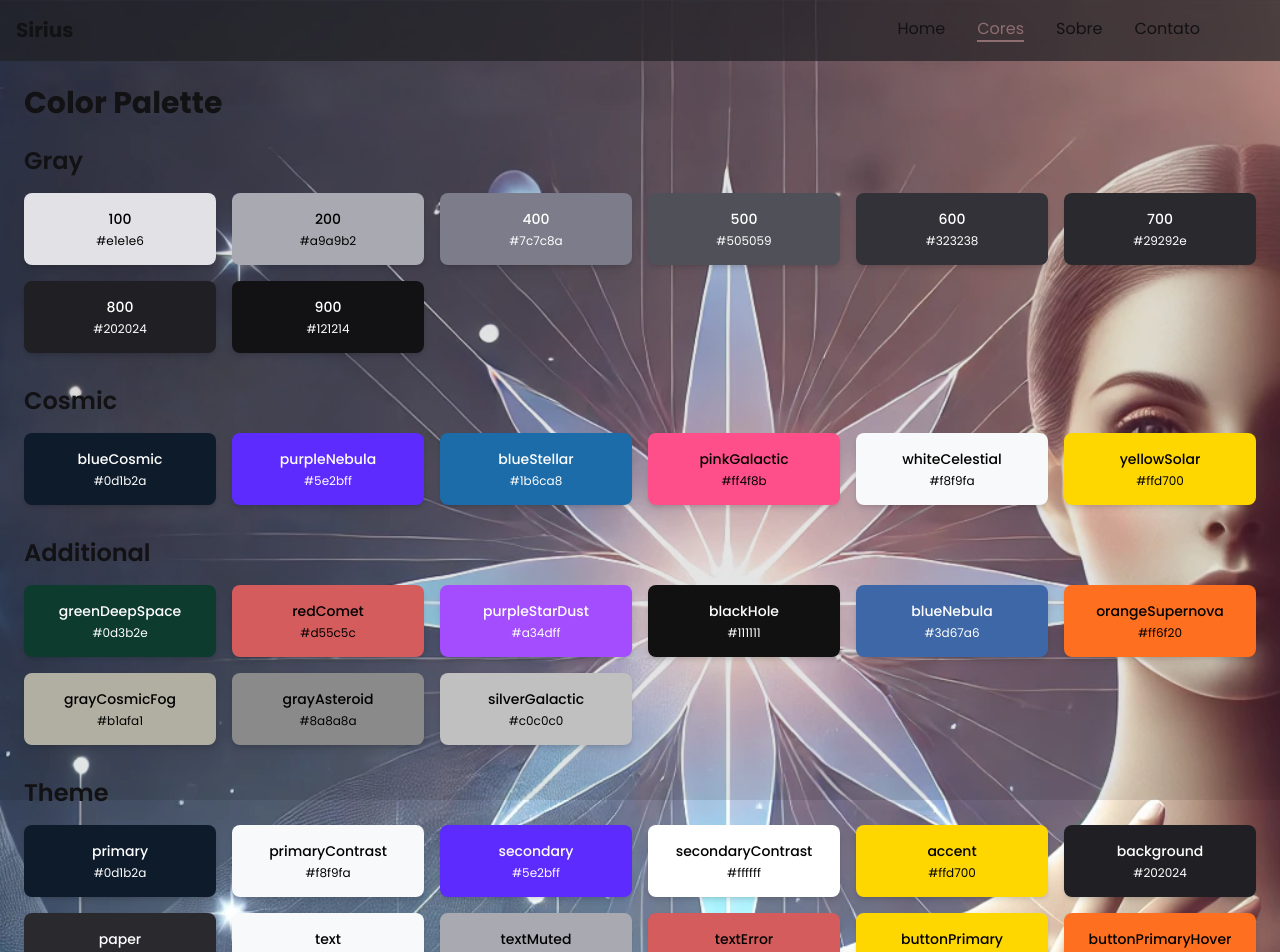
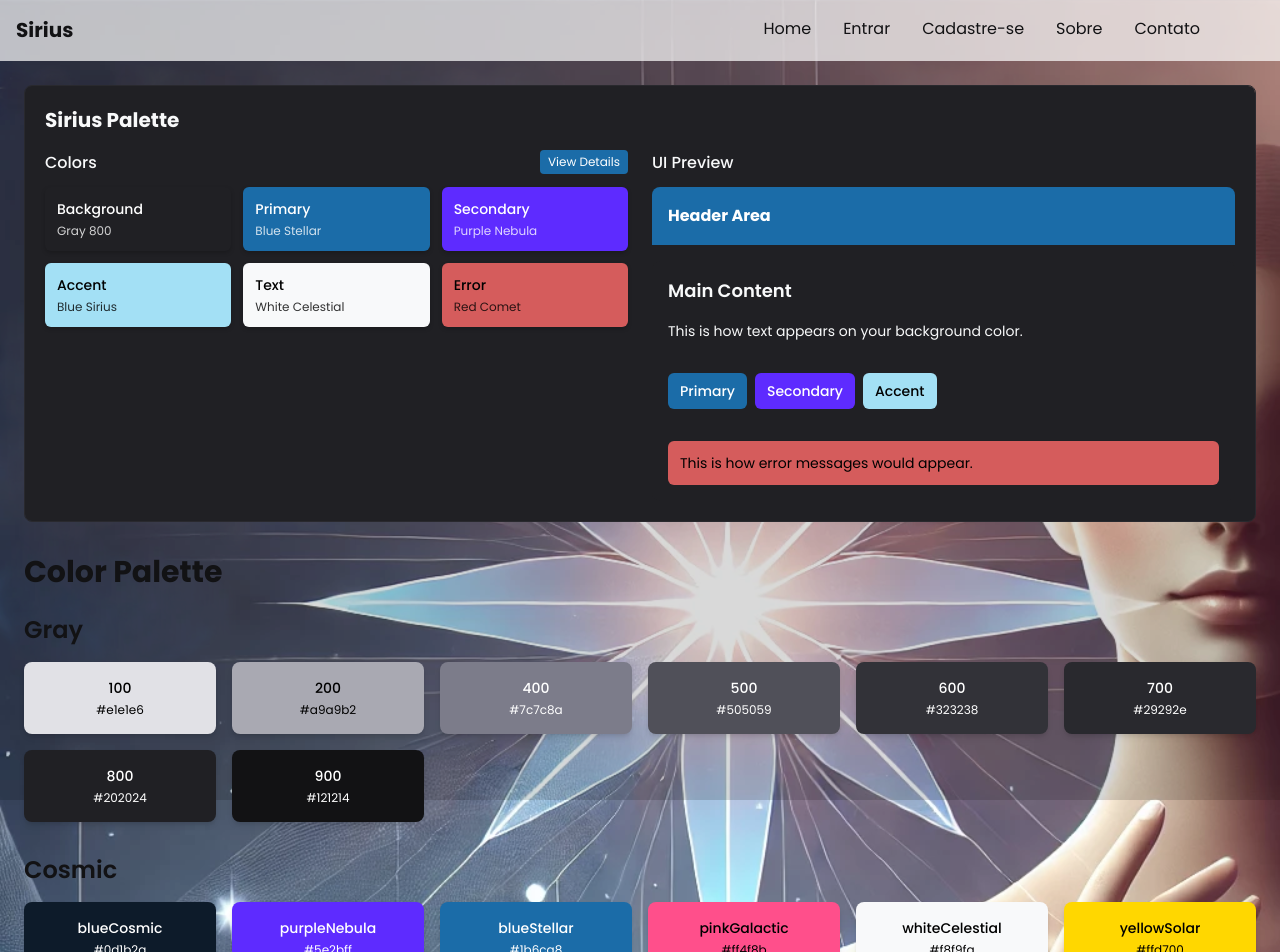
Before and after one commit to Italosm/sirius, a Next.js app: page /colors in a window 1280 px wide. Shown: the top 952 px of the page. Built offline with nearby package versions, Linux system fonts and the light colour scheme.

Commit message:
theme adjustments

```diff
--- a/package.json
+++ b/package.json
@@ -9,10 +9,13 @@
     "lint": "next lint"
   },
   "dependencies": {
+    "@hookform/resolvers": "^4.1.3",
     "next": "15.2.1",
     "react": "^19.0.0",
     "react-dom": "^19.0.0",
-    "react-icons": "^5.5.0"
+    "react-hook-form": "^7.54.2",
+    "react-icons": "^5.5.0",
+    "zod": "^3.24.2"
   },
   "devDependencies": {
     "@eslint/eslintrc": "^3",
--- a/src/app/colors/page.tsx
+++ b/src/app/colors/page.tsx
@@ -19,6 +19,7 @@ const colors = {
     pinkGalactic: '#ff4f8b',
     whiteCelestial: '#f8f9fa',
     yellowSolar: '#ffd700',
+    redStellar: '#8e6e70',
   },
   additional: {
     greenDeepSpace: '#0d3b2e',
@@ -30,13 +31,14 @@ const colors = {
     grayCosmicFog: '#b1afa1',
     grayAsteroid: '#8a8a8a',
     silverGalactic: '#c0c0c0',
+    blueSirius: '#a3e0f5',
   },
   theme: {
-    primary: '#0d1b2a',
+    primary: '#1b6ca8',
     primaryContrast: '#f8f9fa',
     secondary: '#5e2bff',
-    secondaryContrast: '#ffffff',
-    accent: '#ffd700',
+    secondaryContrast: '#e1e1e6',
+    accent: '#a3e0f5',
     background: '#202024',
     paper: '#29292e',
     text: '#f8f9fa',
@@ -66,6 +68,14 @@ type Palette = {
 type Palettes = Record<string, Palette>;
 
 const palettes: Palettes = {
+  Sirius: {
+    background: '#202024',
+    primary: '#1b6ca8',
+    secondary: '#5e2bff',
+    accent: '#a3e0f5',
+    text: '#f8f9fa',
+    error: '#d55c5c',
+  },
   'Espaço Profundo': {
     background: '#0d1b2a',
     primary: '#5e2bff',
@@ -108,6 +118,7 @@ const colorNameMap: Record<string, string> = {
   '#ff4f8b': 'Pink Galactic',
   '#f8f9fa': 'White Celestial',
   '#ffd700': 'Yellow Solar',
+  '#a3e0f5': 'Blue Sirius',
 
   // Additional colors
   '#0d3b2e': 'Green Deep Space',
@@ -306,6 +317,7 @@ const PaletteDisplay = ({
 export default function ColorsPage() {
   return (
     <div className="min-h-screen p-3 sm:p-6">
+      <PaletteDisplay name="Sirius Palette" palette={palettes.Sirius} />
       <h1 className="mb-6 text-2xl font-bold sm:text-3xl">Color Palette</h1>
 
       {/* Display individual colors by category */}
--- a/src/app/globals.css
+++ b/src/app/globals.css
@@ -1,6 +1,6 @@
 @import 'tailwindcss';
 
-@theme inline {
+@theme {
   --color-white: #ffffff;
   --color-black: #000;
 
@@ -31,13 +31,14 @@
   --color-gray-cosmic-fog: #b1afa1; /* Névoa Cósmica */
   --color-gray-asteroid: #8a8a8a; /* Cinza de Asteroide */
   --color-silver-galactic: #c0c0c0; /* Prata Galáctica */
+  --color-blue-sirius: #a3e0f5;
 
   /* Cores temáticas */
   --color-primary: var(--color-blue-stellar);
   --color-primary-contrast: var(--color-white-celestial);
   --color-secondary: var(--color-purple-nebula);
-  --color-secondary-contrast: var(--color-white-celestial);
-  --color-accent: var(--color-red-stellar);
+  --color-secondary-contrast: var(--color-gray-100);
+  --color-accent: var(--color-blue-sirius);
 
   /* Cores de fundo */
   --color-background: var(--color-gray-800);
@@ -69,13 +70,13 @@
     --color-background: var(--color-gray-800);
     --color-paper: var(--color-gray-700);
     --color-text: var(--color-white-celestial);
-    --color-text-accent: var(--color-blue-stellar);
+    --color-text-accent: var(--color-blue-sirius);
     --color-text-muted: var(--color-gray-200);
     --color-border: var(--color-gray-asteroid);
     --color-primary: var(--color-blue-stellar);
     --color-secondary: var(--color-purple-nebula);
-    --color-accent: var(--color-yellow-solar);
-    --color-button-primary: var(--color-yellow-solar);
+    --color-accent: var(--color-blue-sirius);
+    --color-button-primary: var(--color-blue-stellar);
     --color-button-secondary: var(--color-purple-nebula);
     --color-overlay: rgba(0, 0, 0, 0.5);
   }
@@ -125,7 +126,7 @@ body::before {
   left: 0;
   width: 100%;
   height: 100%;
-  background-color: rgba(0, 0, 0, 0.1); /* ajuste da opacidade */
+  background-color: rgba(0, 0, 0, 0.15); /* ajuste da opacidade */
   z-index: -1;
 }
 
--- /dev/null
+++ b/src/app/signin/page.tsx
@@ -0,0 +1,3 @@
+export default function SignIn() {
+  return <div>SignIn</div>;
+}
--- /dev/null
+++ b/src/app/signup/page.tsx
@@ -0,0 +1,3 @@
+export default function SignUp() {
+  return <div>SignUp</div>;
+}
--- a/src/components/MobileNavItem/index.tsx
+++ b/src/components/MobileNavItem/index.tsx
@@ -9,7 +9,7 @@ export function MobileNavItem(props: MobileNavItemProps) {
   return (
     <li onClick={props.onItemClick}>
       <Link
-        className={`relative ${props.isActive ? 'text-accent' : 'hover:text-accent'} after:bg-red-stellar pb-0.5 no-underline after:absolute after:bottom-0 after:left-0 after:h-0.5 after:w-full after:content-[''] ${props.isActive ? 'after:scale-x-100' : 'after:scale-x-0'} `}
+        className={`relative ${props.isActive ? 'text-accent' : 'hover:text-accent'} after:bg-accent pb-0.5 no-underline after:absolute after:bottom-0 after:left-0 after:h-0.5 after:w-full after:content-[''] ${props.isActive ? 'after:scale-x-100' : 'after:scale-x-0'} `}
         href={props.url}
         target={props.newTab ? '_blank' : '_self'}
       >
--- a/src/components/Navbar/index.tsx
+++ b/src/components/Navbar/index.tsx
@@ -13,8 +13,12 @@ export function Navbar() {
       label: 'Home',
     },
     {
-      url: '/colors',
-      label: 'Cores',
+      url: '/signin',
+      label: 'Entrar',
+    },
+    {
+      url: '/signup',
+      label: 'Cadastre-se',
     },
     {
       url: '/about',
@@ -54,7 +58,7 @@ export function Navbar() {
     <header>
       <nav
         ref={navRef}
-        className="bg-background/70 flex justify-between p-4 no-underline"
+        className="bg-overlay flex justify-between p-4 no-underline"
       >
         <div onClick={closeMenu}>
           <Link href="/" className="hover:text-accent text-xl font-bold">
@@ -86,7 +90,7 @@ export function Navbar() {
         <ul
           className={`${
             openMenu ? 'flex' : 'hidden'
-          } bg-background/70 absolute top-15 left-0 z-10 w-full list-none flex-col gap-4 py-4`}
+          } bg-overlay absolute top-15 left-0 z-10 w-full list-none flex-col gap-4 py-4 md:hidden`}
         >
           {items.map((item, index) => (
             <MobileNavItem
```
Also changed, not shown: 1 other file (tests, documents, lock files or other folders).
